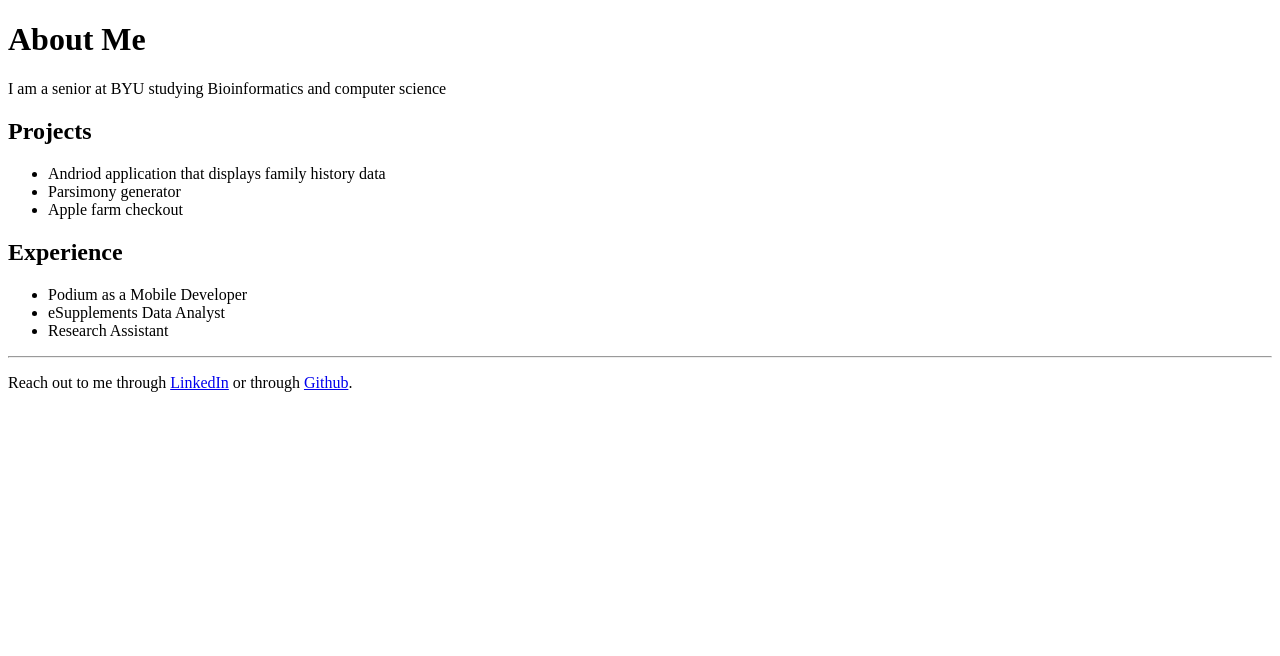
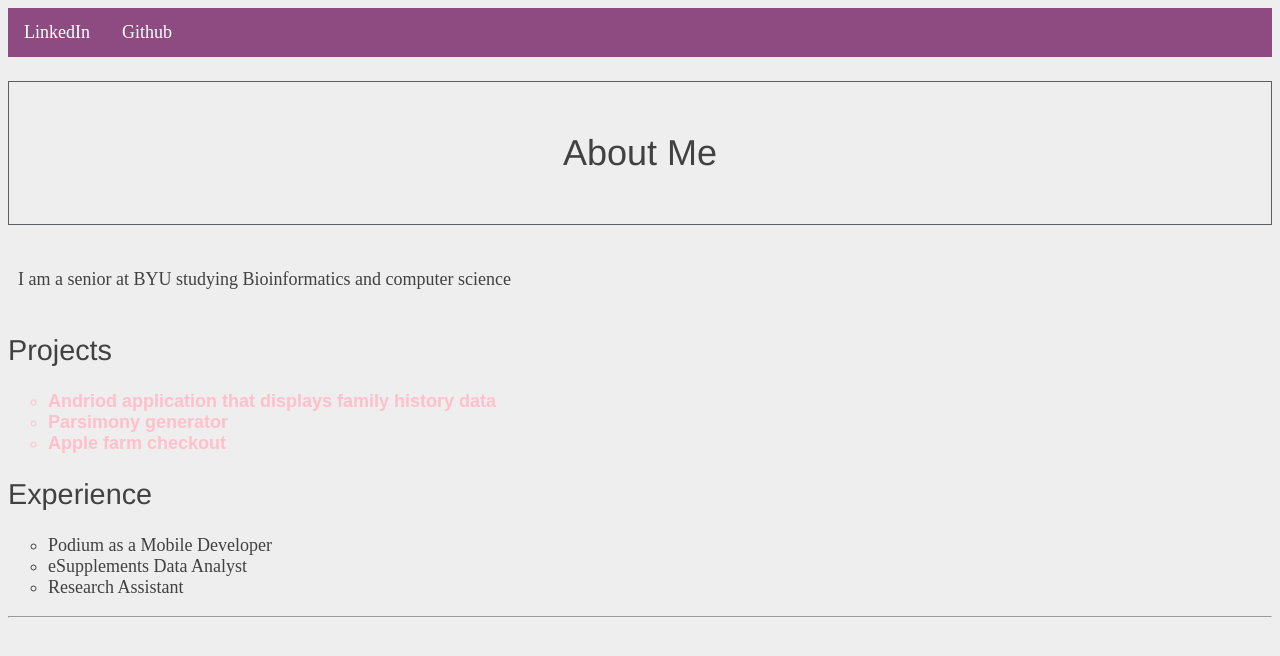
Before and after one commit to emiblackk/portfolio, a plain HTML site: page index.html in a window 1280 px wide. Drawn offline with Linux system fonts and the light colour scheme.

Commit message:
Added basic css

```diff
--- a/index.html
+++ b/index.html
@@ -2,16 +2,27 @@
 <html>
   <head>
     <title>Emily's Portfolio</title>
+    <link rel='stylesheet' href='style.css'/>
   </head>
   <body>
+    <div class='header'>  <!-- Add this -->
+
+      <ul class='header'>
+          <li class='header'><a href='https://www.linkedin.com/in/a-emily-black/'
+          target='_blank'>LinkedIn</a></li>
+          <li class='header'><a href='https://github.com/emiblackk'
+            target='_blank'>Github</a></li>
+      </ul>
+    </div>
+
     <h1>About Me</h1>
     <p>I am a senior at BYU studying Bioinformatics and computer science</p>
 
     <h2>Projects</h2>
     <ul>
-      <li> Andriod application that displays family history data </li>
-      <li> Parsimony generator </li>
-      <li> Apple farm checkout </li>
+      <li class='projects'> Andriod application that displays family history data </li>
+      <li class='projects'> Parsimony generator </li>
+      <li class='projects'> Apple farm checkout </li>
     </ul>
 
     <h2>Experience</h2>
@@ -22,10 +33,5 @@
     </ul>
 
     <hr/>
-    <p>Reach out to me through
-      <a href='https://www.linkedin.com/in/a-emily-black/'
-      target='_blank'>LinkedIn</a> or through   <a href='https://github.com/emiblackk'
-        target='_blank'>Github</a>.</p>
-
   </body>
 </html>
--- /dev/null
+++ b/style.css
@@ -0,0 +1,81 @@
+* {
+  margin: 10;
+  padding: 10;
+  box-sizing: border-box;
+}
+
+body {
+  color: #414141;               /* Dark gray */
+  background-color: #EEEEEE;    /* Light gray */
+  font-size: 18px;
+}
+
+h1 {
+  font-size: 2em;
+  padding: 50px;
+  text-align: center;
+  border: 1px solid #5D6063;
+
+
+}
+
+h2 {
+  font-size: 1.6em;
+}
+
+h1, h2, h3, h4, h5, h6 {
+  font-family: "Helvetica", "Arial", sans-serif;
+  font-weight: normal;                              /* Add this */
+}
+
+ul {
+  list-style-type: circle;
+}
+
+ol {
+  list-style-type: lower-roman;
+}
+
+a {
+  text-decoration: none;
+}
+
+p {
+  text-align: left;
+    padding-top: 20px;
+    padding-bottom: 20px;
+    padding-left: 10px;
+    padding-right: 10px;
+}
+
+.projects {
+  font-family: "Papyrus", sans-serif;
+  font-weight: bold;
+  color: pink;
+}
+
+
+.header > ul {
+  list-style-type: none;
+  margin: 0;
+  padding: 0;
+  overflow: hidden;
+  background-color: #8D4B82;
+}
+
+.header > li {
+  float: left;
+}
+
+.header > li a {
+  display: block;
+  color: white;
+  text-align: center;
+  padding: 14px 16px;
+  text-decoration: none;
+}
+
+/* Change the link color to #111 (black) on hover */
+.header > li a:hover {
+  background-color: #111;
+} */
```
